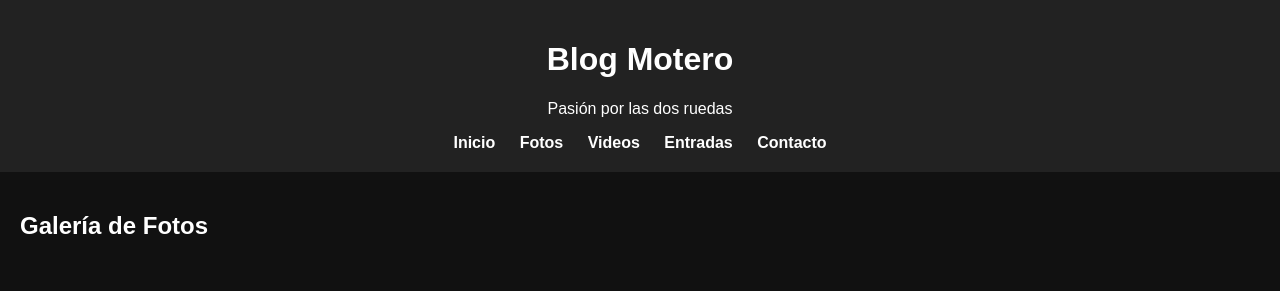
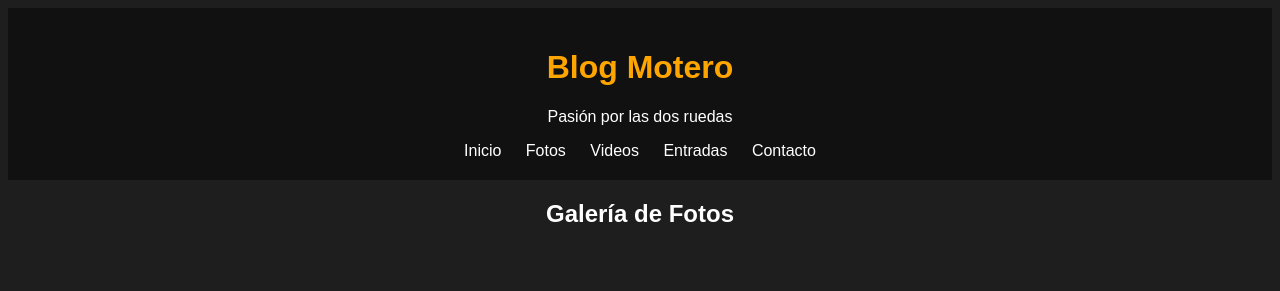
Before and after one commit to attitudehiringapp/Blog, a website: page public/fotos.html in a window 1280 px wide. Drawn offline with Linux system fonts and the light colour scheme.

Commit message:
Update fotos.html

```diff
--- a/public/fotos.html
+++ b/public/fotos.html
@@ -6,32 +6,37 @@
   <title>Galería de Fotos - Blog Motero</title>
   <style>
     body {
-      background-color: #111;
+      background-color: #1e1e1e;
       color: white;
       font-family: Arial, sans-serif;
-      margin: 0;
-      padding: 0;
+      text-align: center;
     }
     header {
-      background-color: #222;
+      background: #111;
       padding: 20px;
-      text-align: center;
     }
     nav a {
+      color: white;
       margin: 0 10px;
-      color: white;
       text-decoration: none;
-      font-weight: bold;
     }
     nav a:hover {
+      text-decoration: underline;
+    }
+    h1 {
       color: orange;
     }
-    main {
+    .galeria {
+      display: flex;
+      flex-wrap: wrap;
+      justify-content: center;
       padding: 20px;
     }
-    img {
+    .galeria img {
       max-width: 300px;
       margin: 10px;
+      border-radius: 8px;
+      box-shadow: 0 0 10px rgba(255, 255, 255, 0.2);
     }
   </style>
 </head>
@@ -47,9 +52,10 @@
       <a href="/contacto">Contacto</a>
     </nav>
   </header>
-  <main>
-    <h2>Galería de Fotos</h2>
-    <!-- FOTOS -->
-  </main>
+
+  <h2>Galería de Fotos</h2>
+  <div class="galeria">
+    <!-- GALERIA -->
+  </div>
 </body>
 </html>
```
